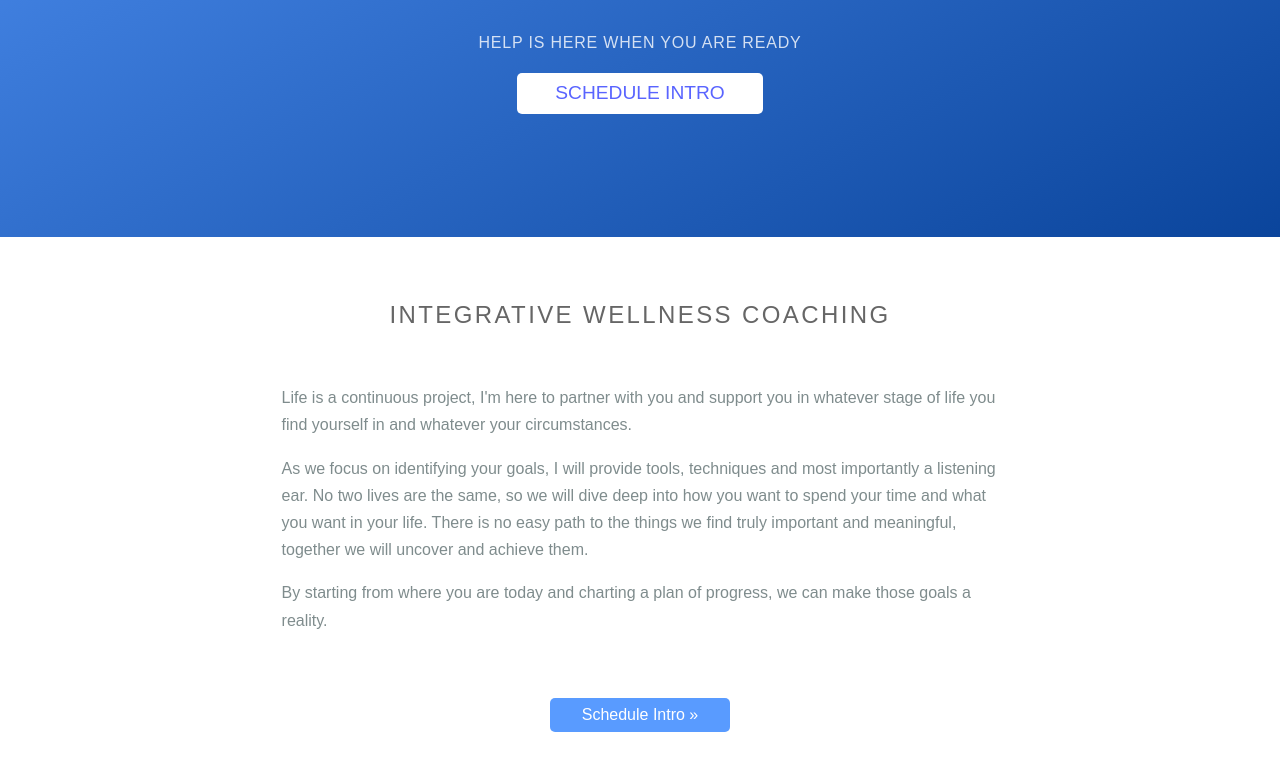
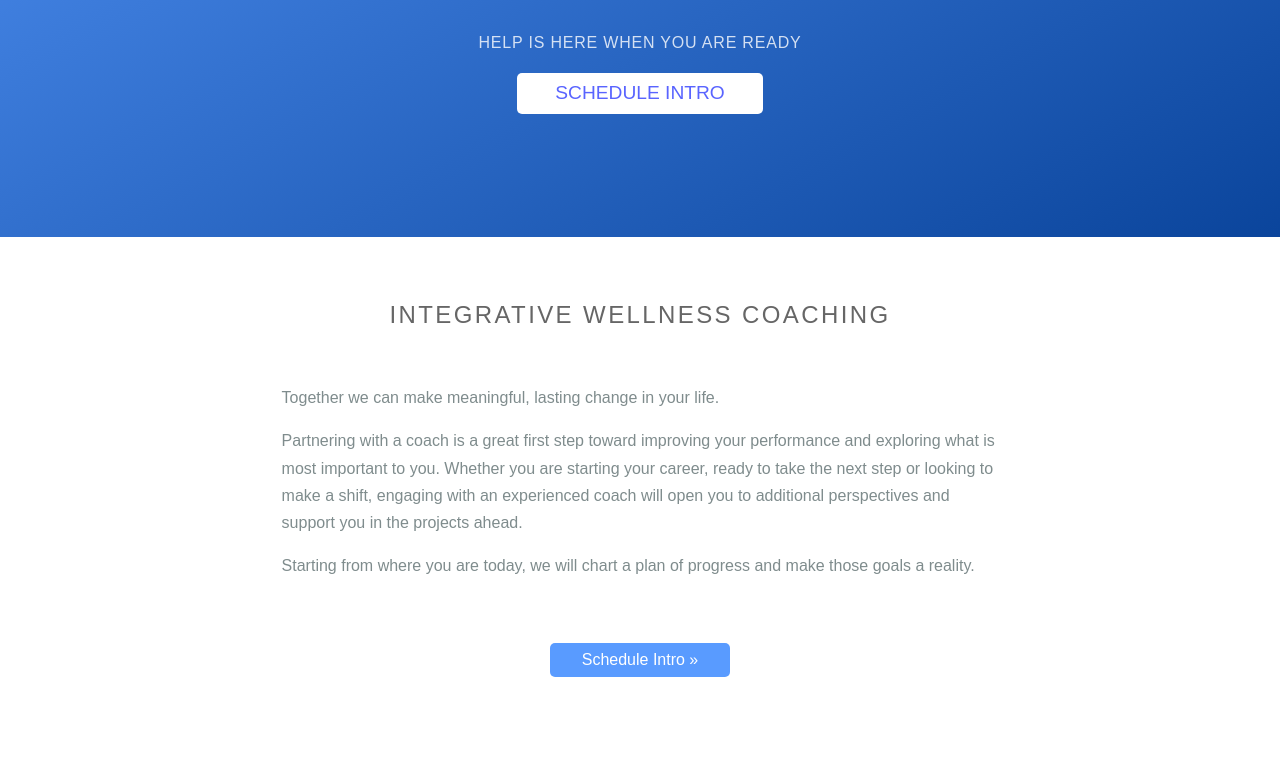
Before and after one commit to bouty/livewellsite, a plain HTML site: page site/index.html in a window 1280 px wide. Shown: the part 459-1230 px from the top of the page. Drawn offline with nearby package versions, Linux system fonts and the light colour scheme.

Commit message:
Update landing page content

```diff
--- a/site/index.html
+++ b/site/index.html
@@ -42,17 +42,16 @@
         <div class="pure-g is-center">
             <div class="l-box pure-u-1 pure-u-md-3-4 pure-u-lg-3-5 is-center-content">
                 <p>
-                    Life is a continuous project, I'm here to partner with you and support you in whatever
-                    stage of life you find yourself in and whatever your circumstances.
+                    Together we can make meaningful, lasting change in your life.
                 </p>
                 <p>
-                    As we focus on identifying your goals, I will provide tools, techniques and most importantly
-                    a listening ear. No two lives are the same, so we will dive deep into how you want to spend your time
-                    and what you want in your life. There is no easy path to the things we find truly important and meaningful,
-                    together we will uncover and achieve them.
+                    Partnering with a coach is a great first step toward improving your performance and exploring what
+                    is most important to you. Whether you are starting your career, ready to take the next step or looking
+                    to make a shift, engaging with an experienced coach will open you to additional perspectives and
+                    support you in the projects ahead.
                 </p>
                 <p>
-                    By starting from where you are today and charting a plan of progress, we can make those goals a reality.
+                    Starting from where you are today, we will chart a plan of progress and make those goals a reality.
                 </p>
             </div>
         </div>
```
